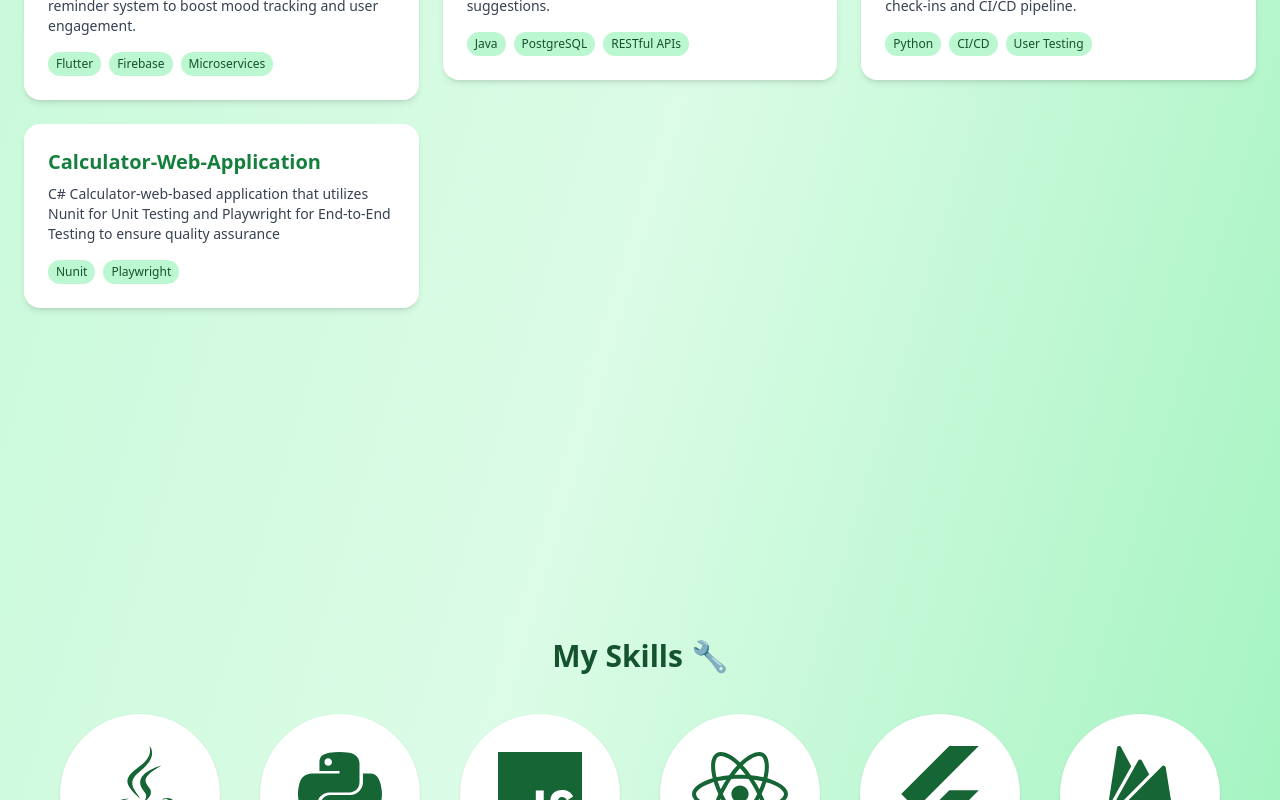
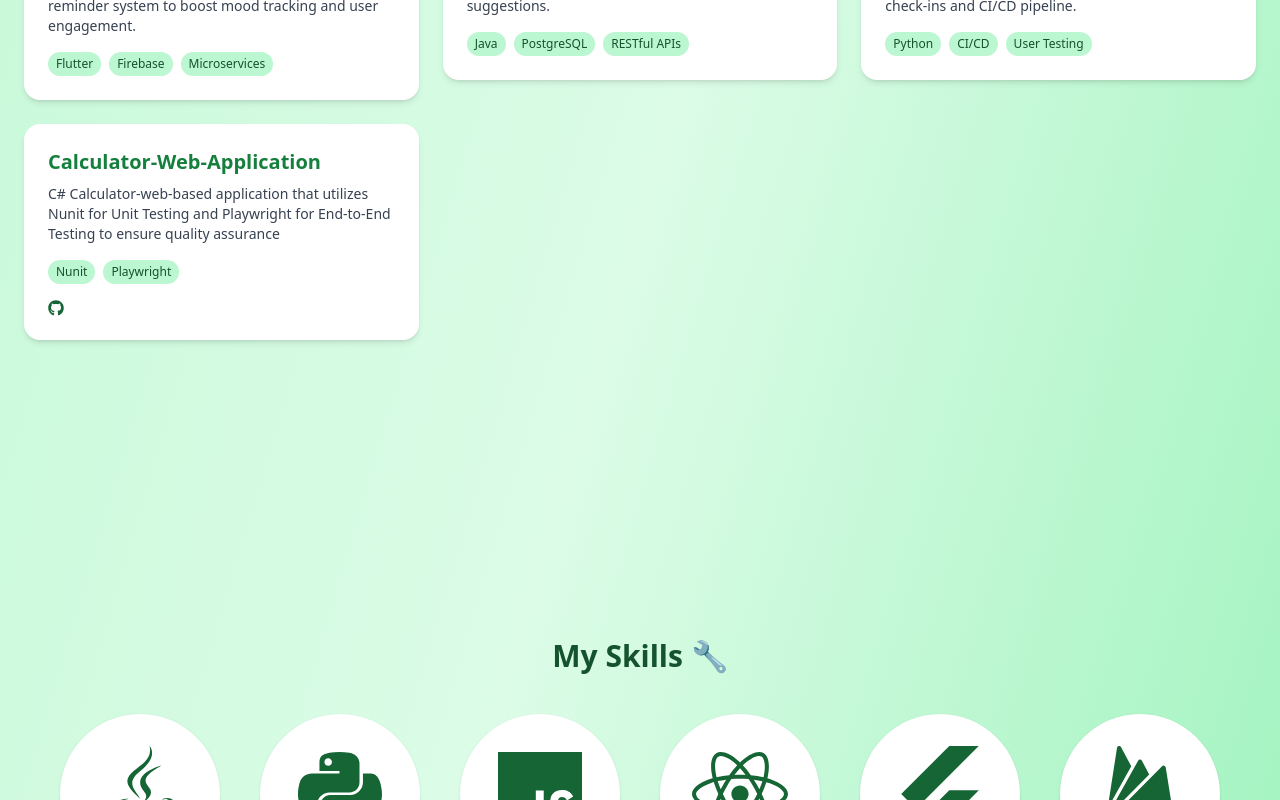
Before and after one commit to RaiDiwakar66/MyPortfolio, a React (Vite) app: page / in a window 1280 px wide. Shown: the part 1925-2725 px from the top of the page. Built offline with nearby package versions, Linux system fonts and the light colour scheme.

Commit message:
updated github link to Calculator project

```diff
--- a/src/App.jsx
+++ b/src/App.jsx
@@ -54,6 +54,7 @@ const projects = [
     description:
     "C# Calculator-web-based application that utilizes Nunit for Unit Testing and Playwright for End-to-End Testing to ensure quality assurance",
     tech: ["Nunit", "Playwright"],
+    github: "https://github.com/IbrahimaDiallo32/Calculator-Web-Application"
   }
 ];
 
@@ -186,6 +187,19 @@ export default function Portfolio() {
                     </span>
                   ))}
                 </div>
+                {project.github && (
+                  <div className="mt-4">
+                    <a
+                     href={project.github}
+                     target="_blank"
+                     rel="noopener noreferrer"
+                     className="text-green-800 hover:text-blue-600 hover:underline"
+                     title="Github Repository"
+                    >
+                     <FaGithub/>
+                    </a>
+                  </div>
+                )}
               </div>
             </motion.div>
           ))}
```
